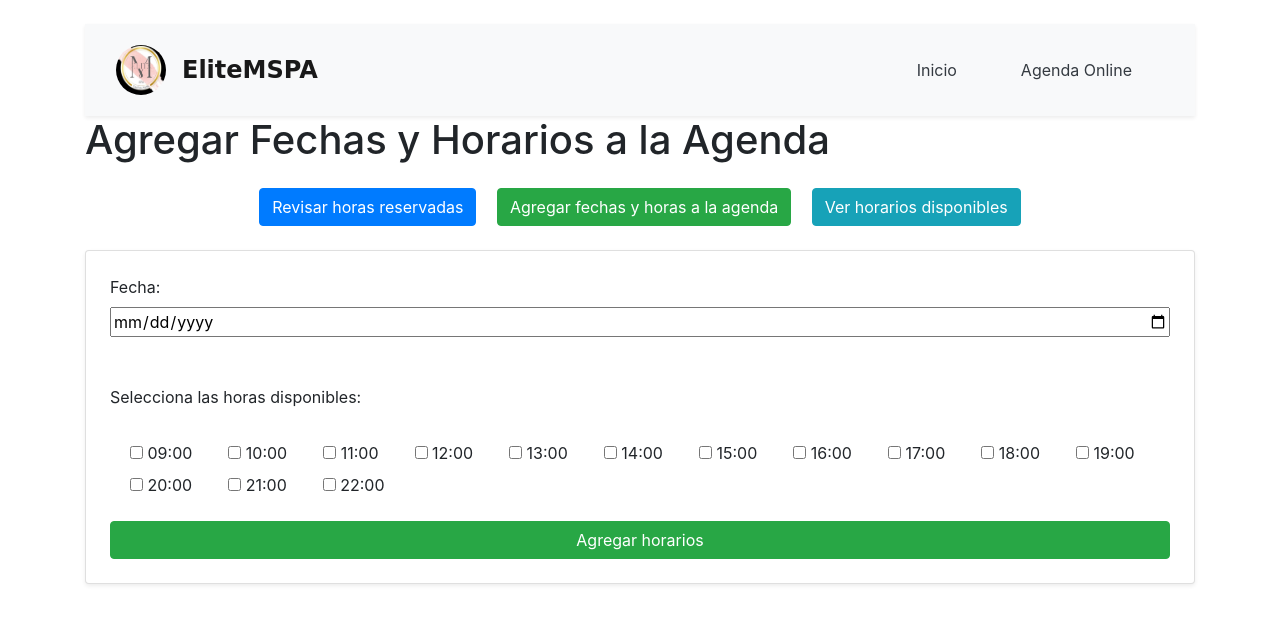
After one commit to mathiasurbina/elite_mspa, a Django app: page /agregar-horarios/ in a window 1280 px wide. The commit adds this page. Shown: the top 624 px of the page. Run offline with Django 5.2, Linux system fonts and the light colour scheme; some libraries are stand-ins or nearby versions.

Commit message:
actualizacion 3.0

```diff
--- a/pagina/forms.py
+++ b/pagina/forms.py
@@ -1,8 +1,14 @@
 from django import forms
 from django.forms import ModelForm
-from .models import Reserva
+from .models import Reserva, HorarioDisponible
 
-
+HORAS_CHOICES = [
+    ('09:00', '09:00'), ('10:00', '10:00'), ('11:00', '11:00'),
+    ('12:00', '12:00'), ('13:00', '13:00'), ('14:00', '14:00'),
+    ('15:00', '15:00'), ('16:00', '16:00'), ('17:00', '17:00'),
+    ('18:00', '18:00'), ('19:00', '19:00'), ('20:00', '20:00'),
+    ('21:00', '21:00'), ('22:00', '22:00')
+]
 
 class ReservaForm(forms.ModelForm):
     class Meta:
@@ -11,3 +17,21 @@ class ReservaForm(forms.ModelForm):
         widgets = {
             'hora': forms.HiddenInput(),
         }
+
+class HorarioDisponibleForm(forms.ModelForm):
+    class Meta:
+        model = HorarioDisponible
+        fields = ['fecha', 'hora']
+        widgets = {
+            'fecha': forms.DateInput(attrs={'type': 'date'}),
+            'hora': forms.TimeInput(attrs={'type': 'time'}),
+        }
+
+
+class HorariosMultiplesForm(forms.Form):
+    fecha = forms.DateField(widget=forms.DateInput(attrs={'type': 'date'}))
+    horas = forms.MultipleChoiceField(
+        choices=HORAS_CHOICES,
+        widget=forms.CheckboxSelectMultiple,
+        label="Selecciona las horas disponibles"
+    )
--- /dev/null
+++ b/pagina/templates/pagina/agregar_horarios.html
@@ -0,0 +1,51 @@
+<!DOCTYPE html>
+{% load static %}
+<html lang="es">
+<head>
+    <meta charset="UTF-8">
+    <title>Agregar Horarios</title>
+    <link rel="stylesheet" href="https://stackpath.bootstrapcdn.com/bootstrap/4.5.2/css/bootstrap.min.css">
+</head>
+<body class="container mt-4">
+    <header class="navbar navbar-expand-lg navbar-light bg-light shadow-sm py-3">
+        <div class="container d-flex justify-content-between align-items-center">
+            <a class="navbar-brand d-flex align-items-center" href="#">
+                <img src="{% static 'pagina/img/icono.jpeg' %}" alt="Logo EliteMSPA" width="50" height="50" class="rounded-circle mr-2">
+                <span class="h4 mb-0 ml-2 font-weight-bold" style="font-family: 'Great Vibes', cursive;">EliteMSPA</span>
+            </a>
+            <nav>
+                <ul class="nav-links d-flex list-unstyled mb-0">
+                    <li class="mx-3"><a href="{% url 'home' %}" class="nav-link font-weight-semibold text-dark">Inicio</a></li>
+                    <li class="mx-3"><a href="{% url 'reserva' %}" class="nav-link font-weight-semibold text-dark">Agenda Online</a></li>
+                </ul>
+            </nav>
+        </div>
+    </header>
+
+    <h1 class="mb-4">Agregar Fechas y Horarios a la Agenda</h1>
+
+    <!-- Botones de acción -->
+    <div class="text-center mb-4">
+        <a href="{% url 'panel_reservas' %}" class="btn btn-primary mx-2">Revisar horas reservadas</a>
+        <a href="{% url 'agregar_horarios' %}" class="btn btn-success mx-2">Agregar fechas y horas a la agenda</a>
+        <a href="{% url 'panel_reservas' %}#tabla-disponibles" class="btn btn-info mx-2">Ver horarios disponibles</a>
+    </div>
+
+    <!-- Formulario -->
+    <form method="POST" class="card p-4 shadow-sm">
+        {% csrf_token %}
+        {{ form.fecha.label_tag }} {{ form.fecha }} <br><br>
+        {{ form.horas.label_tag }} <br>
+        <div class="d-flex flex-wrap">
+            {% for checkbox in form.horas %}
+                <div class="form-check mr-3 mb-2">
+                    {{ checkbox.tag }}
+                    <label class="form-check-label">{{ checkbox.choice_label }}</label>
+                </div>
+            {% endfor %}
+        </div>
+        <button type="submit" class="btn btn-success mt-3">Agregar horarios</button>
+    </form>
+
+</body>
+</html>
--- a/pagina/urls.py
+++ b/pagina/urls.py
@@ -1,6 +1,8 @@
 from django.urls import path
 from .views import home, reserva, admin_panel, panel_reservas
 from django.contrib.auth import views as auth_views
+from . import views
+
 
 urlpatterns = [
     path('', home, name='home'),
@@ -8,4 +10,6 @@ urlpatterns = [
     path('admin_panel/', admin_panel, name='admin_panel'),
     path('panel_reservas/', panel_reservas, name='panel_reservas'),
     path('accounts/login/', auth_views.LoginView.as_view(), name='login'),
+    path('agregar-horarios/', views.agregar_horarios, name='agregar_horarios'),
+    path('eliminar-horario/<int:horario_id>/', views.eliminar_horario, name='eliminar_horario'),
 ]
--- a/pagina/views.py
+++ b/pagina/views.py
@@ -1,8 +1,8 @@
 from django.shortcuts import render
-from .models import  Reserva
-from django.shortcuts import render, redirect
+from .models import  Reserva, HorarioDisponible
+from django.shortcuts import render, redirect, get_object_or_404
 from django.contrib.auth import authenticate, login
-from .forms import  ReservaForm
+from .forms import  ReservaForm, HorarioDisponibleForm, HorariosMultiplesForm
 from django.contrib import messages
 from django.http import JsonResponse
 from django.contrib.auth.decorators import login_required
@@ -14,16 +14,20 @@ def home(request):
 
 
 def reserva(request):
-    horas_totales = ["10:00", "11:00", "12:00", "15:00", "16:00"]
-
-
     if request.method == 'GET' and request.headers.get('X-Requested-With') == 'XMLHttpRequest':
         fecha = request.GET.get('fecha')
+
+        # Obtener todos los horarios para esa fecha
+        horarios = HorarioDisponible.objects.filter(fecha=fecha)
+
+        # Filtrar los horarios que ya están reservados
         reservas = Reserva.objects.filter(fecha=fecha)
-        horas_ocupadas = [r.hora.strftime('%H:%M') for r in reservas]
-        horas_disponibles = [h for h in horas_totales if h not in horas_ocupadas]
+        horas_tomadas = [r.hora.strftime('%H:%M') for r in reservas]
+
+        # Dejar solo las horas libres
+        horas_disponibles = [h.hora.strftime('%H:%M') for h in horarios if h.hora.strftime('%H:%M') not in horas_tomadas]
+
         return JsonResponse({'horas': horas_disponibles})
-
 
     if request.method == 'POST':
         form = ReservaForm(request.POST)
@@ -51,4 +55,38 @@ def admin_panel(request):
 @login_required
 def panel_reservas(request):
     reservas = Reserva.objects.all().order_by('fecha', 'hora')
-    return render(request, 'pagina/panel_reservas.html', {'reservas': reservas})
+
+    # Obtener todas las combinaciones fecha + hora ya tomadas
+    horas_ocupadas = Reserva.objects.values_list('fecha', 'hora')
+
+    # Filtrar horarios disponibles que NO están reservados
+    disponibles = HorarioDisponible.objects.exclude(
+        fecha__in=[h[0] for h in horas_ocupadas],
+        hora__in=[h[1] for h in horas_ocupadas]
+    ).order_by('fecha', 'hora')
+
+    return render(request, 'pagina/panel_reservas.html', {
+        'reservas': reservas,
+        'disponibles': disponibles
+    })
+
+def agregar_horarios(request):
+    if request.method == 'POST':
+        form = HorariosMultiplesForm(request.POST)
+        if form.is_valid():
+            fecha = form.cleaned_data['fecha']
+            horas = form.cleaned_data['horas']
+            for hora in horas:
+                HorarioDisponible.objects.create(fecha=fecha, hora=hora)
+            return redirect('agregar_horarios')
+    else:
+        form = HorariosMultiplesForm()
+
+    return render(request, 'pagina/agregar_horarios.html', {'form': form})
+
+@login_required
+def eliminar_horario(request, horario_id):
+    if request.method == 'POST':
+        horario = get_object_or_404(HorarioDisponible, id=horario_id)
+        horario.delete()
+    return redirect('panel_reservas')
```
Also changed, not shown: pagina/models.py (+7 -0 lines), pagina/static/pagina/js/reserva.js (+35 -37 lines), pagina/templates/pagina/panel_reservas.html (+54 -5 lines), db.sqlite3, pagina/migrations/0004_delete_user.py (added), pagina/migrations/0005_horariodisponible.py (added).
